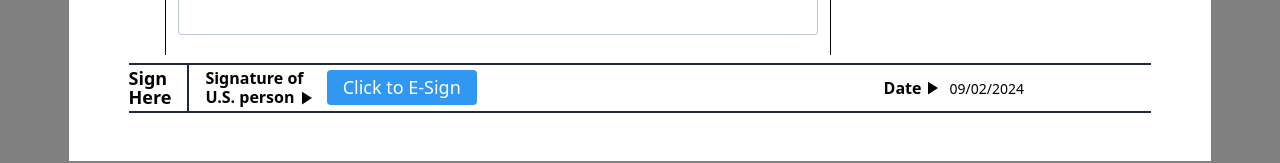
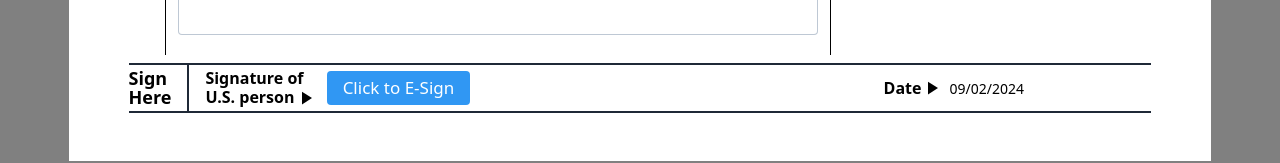
Before and after one commit to vikramkumartejani/taxbandits, a Next.js app: page / in a window 1280 px wide. Shown: the part 1200-1363 px from the top of the page. Built offline with nearby package versions, Linux system fonts and the light colour scheme.

Commit message:
fix text size

```diff
--- a/app/components/SIgnHere.tsx
+++ b/app/components/SIgnHere.tsx
@@ -21,7 +21,7 @@ const SIgnHere = () => {
           </div>
           <div className="pl-3 w-full md:w-1/2 mr-2 xl:mr-0">
             <button
-              className="bg-[#3097f3] text-white rounded px-[16px] py-1  text-[18px] font-[500] ms-auto"
+              className="bg-[#3097f3] text-white rounded px-[16px] py-1 text-[17px] font-[500] ms-auto"
               data-bs-toggle="modal"
               data-bs-target="#newesign"
               id="esignfocus"
```
